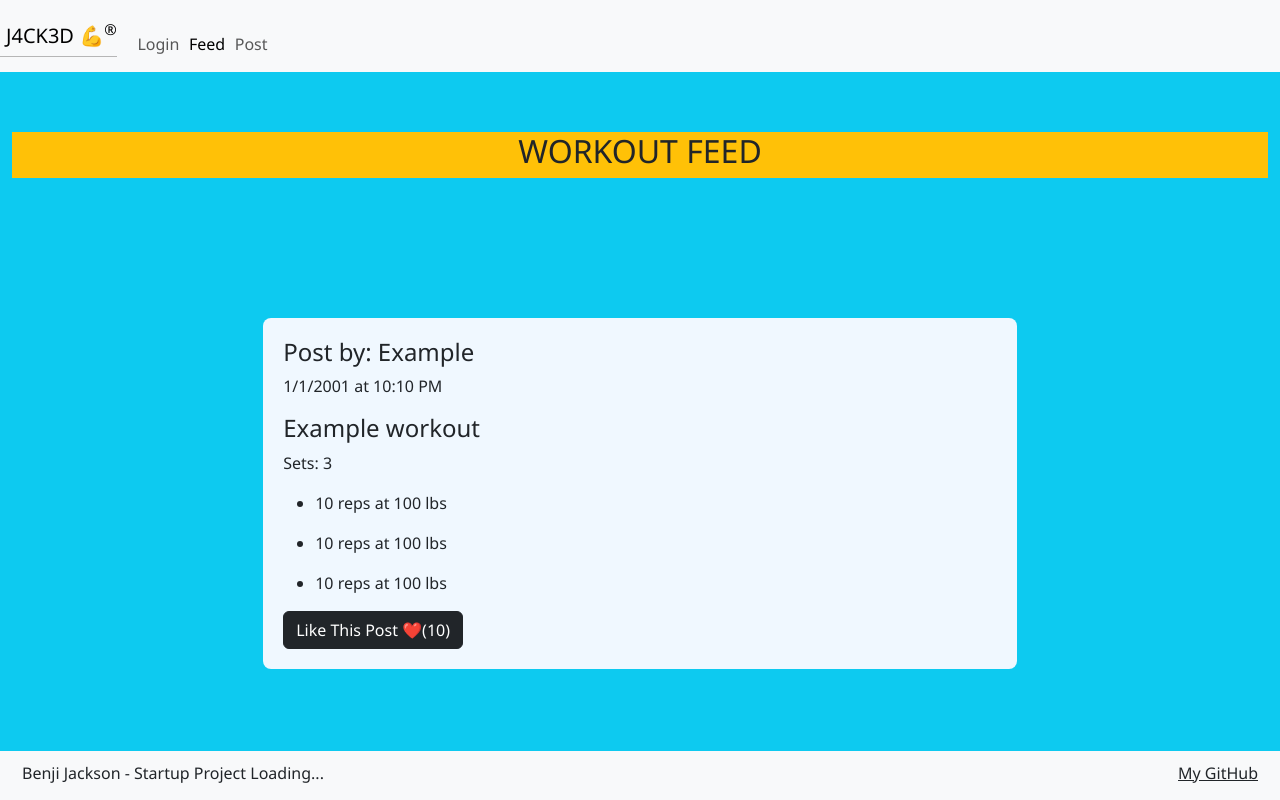
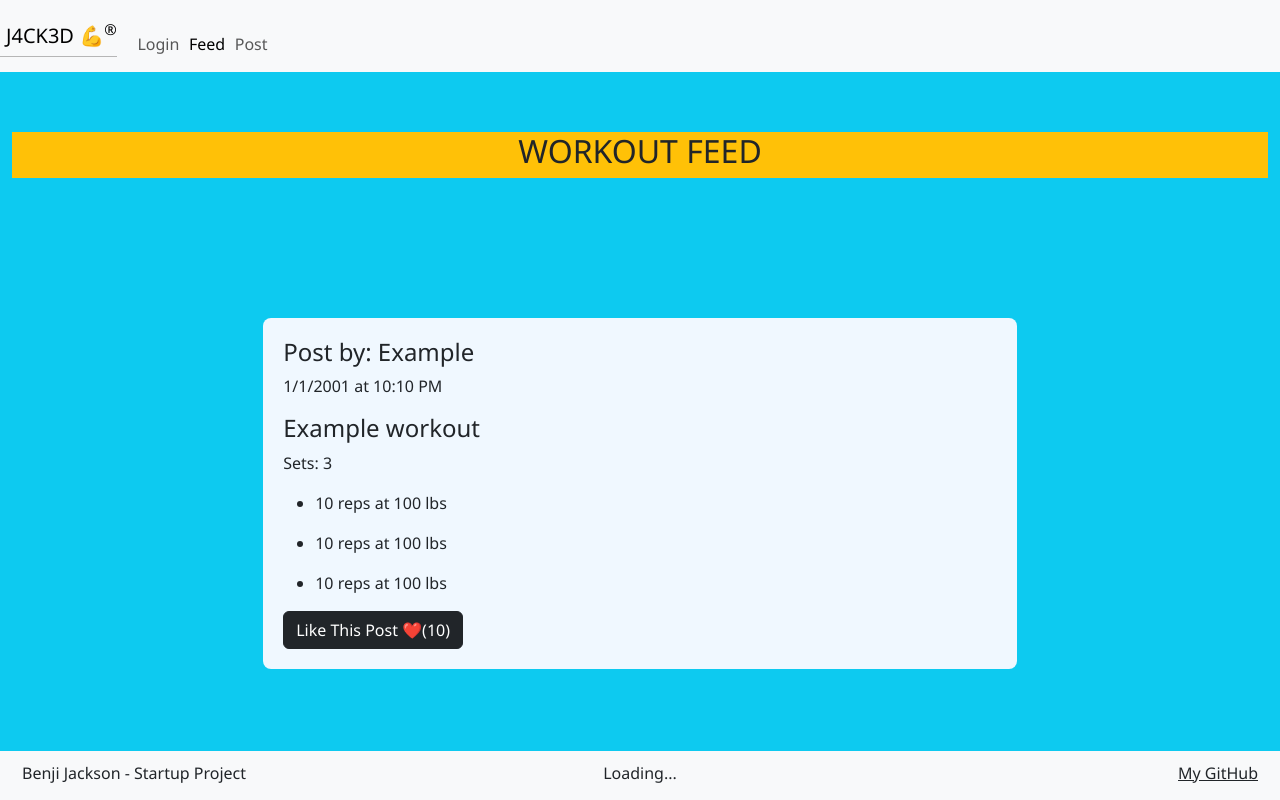
Before and after one commit to BenjiJackson1/startup, a React (Vite) app: page /feed in a window 1280 px wide. Built offline with nearby package versions, Linux system fonts and the light colour scheme; no server answers.

Commit message:
Added techy quote to the footer

```diff
--- a/src/app.css
+++ b/src/app.css
@@ -47,6 +47,13 @@ footer a {
     float: right;
   }
 
+  .footer .quote {
+    position: absolute;
+    left: 50%;
+    transform: translateX(-50%);
+    float: center;
+  }
+
 @media (max-height: 600px) {
     header {
       display: none;
--- a/src/app.jsx
+++ b/src/app.jsx
@@ -13,6 +13,15 @@ export default function App() {
       ['JJean', '9/21/2024 at 11:50 PM', 15, [['Leg Press', [['10', '130'], ['12', '140'], ['12', '125']]]]]]);
 
     const [quote, setQuote] = React.useState('Loading...');
+
+    React.useEffect(() => {
+      fetch('https://techy-api.vercel.app/api/json')
+        .then((response) => response.json())
+        .then((data) => {
+          setQuote(data.message);
+        })
+        .catch();
+    }, []);
 
     return (
     <BrowserRouter>
@@ -41,10 +50,10 @@ export default function App() {
         <Route path='/post' element={<Post workouts={workouts} setWorkouts={setWorkouts}/>} />
         <Route path='*' element={<NotFound />} />
       </Routes>
-      <footer className='bg-light'>
-      <div className="container-fluid">
+      <footer className="bg-light footer">
+        <div className="container-fluid">
             <span className="text-reset">Benji Jackson - Startup Project</span>
-            <span className="text-rest"> {...quote} </span>
+            <span className="text-rest quote"> {...quote} </span>
             <a className="text-reset" href="https://github.com/BenjiJackson1/startup">My GitHub</a>
         </div>
       </footer>
```
